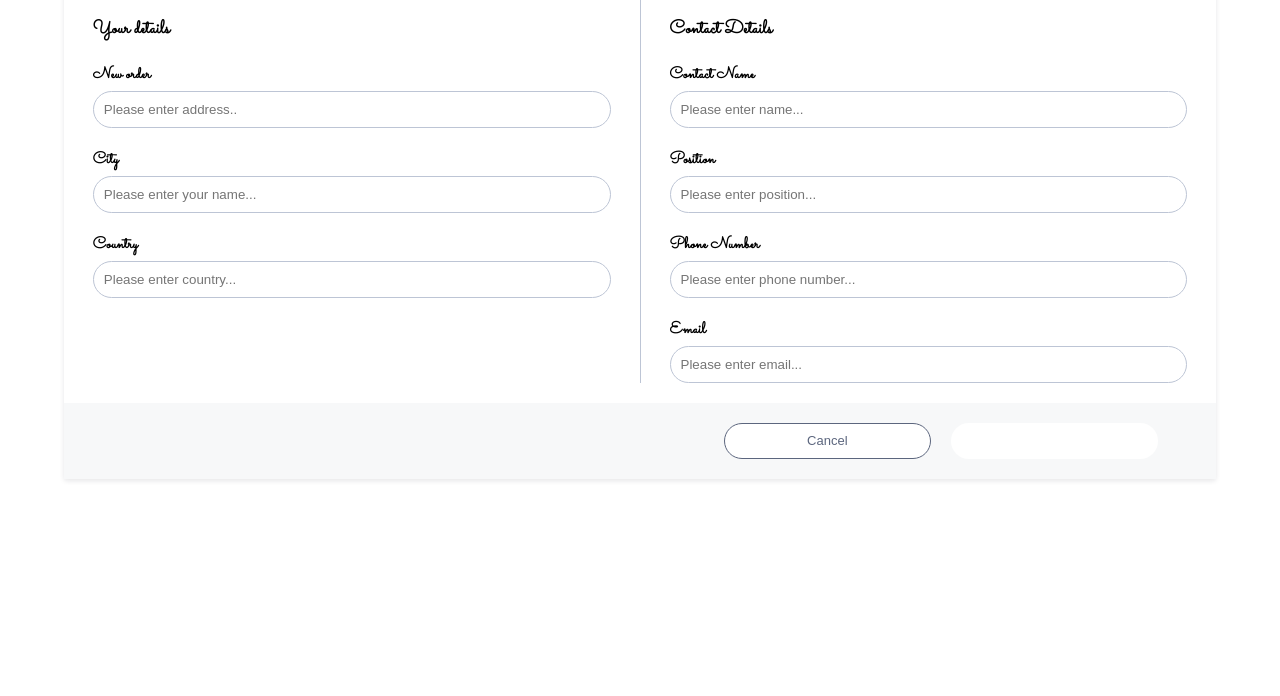
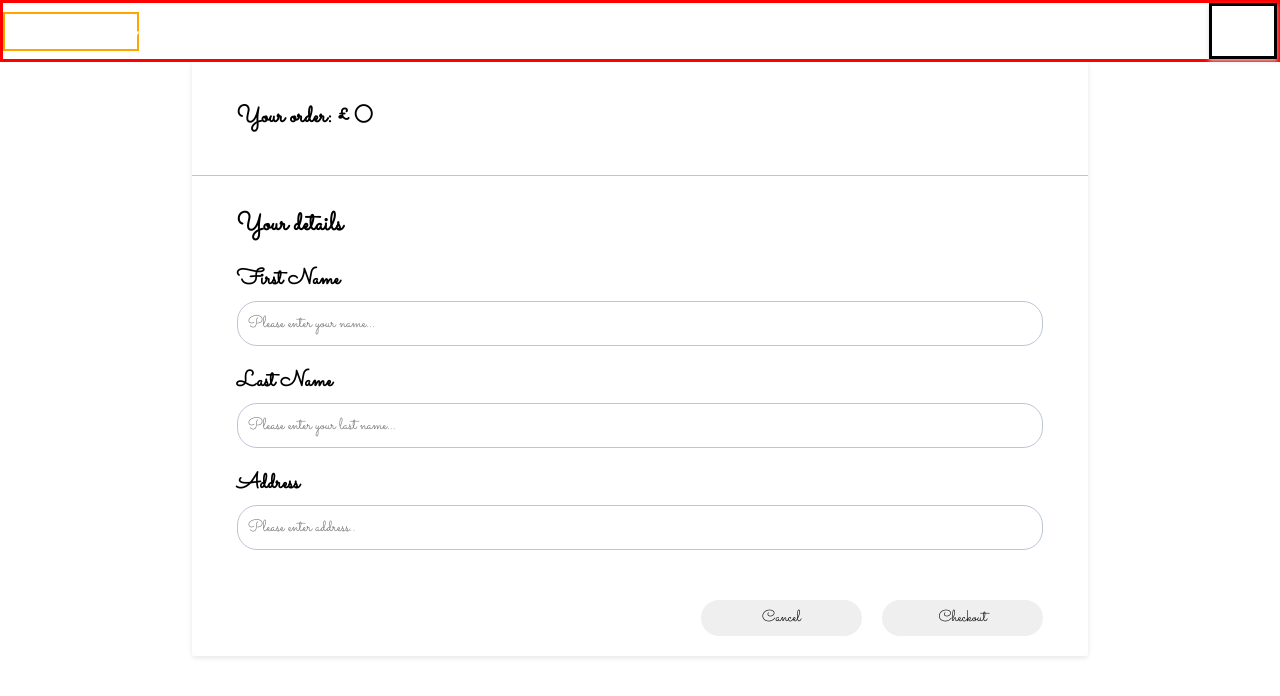
Before and after one commit to maggiekami/capstone-client, a React (Create React App) app: page /order in a window 1280 px wide. Shown: the top 696 px of the page. Built offline with nearby package versions, Linux system fonts and the light colour scheme.

Commit message:
add cart total to form

```diff
--- a/src/Components/Navbar/Navbar.scss
+++ b/src/Components/Navbar/Navbar.scss
@@ -8,6 +8,7 @@
   &__section {
     border: 3px solid red;
     position: fixed;
+    top: 0;
     display:flex;
     align-items: center;
     justify-content:space-between;
@@ -19,9 +20,11 @@
   }
 
   &__section-active {
-    background: red;
+    background: #2b0001;
     // box-shadow:
   }
+
+
 
   &__logo-div {
     border: 2px solid orange;
--- a/src/pages/CheckoutForm/CheckoutForm.js
+++ b/src/pages/CheckoutForm/CheckoutForm.js
@@ -3,19 +3,24 @@ import { CartContext } from "../../CartContext";
 import axios from "axios";
 import { useNavigate } from "react-router-dom";
 import "./CheckoutForm.scss";
-
-// import * as yup from "yup";
+import * as yup from "yup";
 
 const URL = process.env.REACT_APP_BACKEND_URL;
+
+const schema = yup.object().shape({
+  fName: yup.string().required(),
+  lName: yup.string().required(),
+  address: yup.string().required(),
+});
 
 const CheckoutForm = () => {
   const cart = useContext(CartContext);
 
   const initialValues = {
-    address: "",
     fName: "",
     lName: "",
-    total: "",
+    address: "",
+    // total: "",
   };
 
   const [formFields, setFormFields] = useState(initialValues);
@@ -25,13 +30,23 @@ const CheckoutForm = () => {
   const navigate = useNavigate();
 
   const isValid = () => {
-    if (!formFields.address || !formFields.fName || !formFields.lName) {
+    if (!formFields.fName || !formFields.lName || !formFields.address) {
       setIsFormValid(false);
     } else setIsFormValid(true);
   };
 
   const handleChange = (e) => {
     const { name, value } = e.target;
+    schema
+      .validateAt(name, { [name]: value })
+      .then(() => {
+        // Clear error message for this field
+        setError((prevError) => ({ ...prevError, [name]: "" }));
+      })
+      .catch((err) => {
+        // Set error message for this field
+        setError((prevError) => ({ ...prevError, [name]: err.message }));
+      });
     setFormFields({
       ...formFields,
       [name]: value,
@@ -40,39 +55,36 @@ const CheckoutForm = () => {
 
   const handleSubmit = async (e) => {
     e.preventDefault();
-    // isValid();
+    isValid();
 
     const newOrder = {
-      address: formFields.address,
+      // address: formFields.address,
       fName: formFields.fName,
       lName: formFields.lName,
+      address: formFields.address,
       total: cart.getTotal(),
     };
 
     try {
       setIsLoading(true);
       const { data } = await axios.post(`${URL}/order`, newOrder);
-      console.log(newOrder);
-      console.log(data);
+      // console.log(newOrder);
+      // console.log(data);
       navigate("/stripe");
     } catch (error) {
       setIsLoading(false);
       setError(error.message);
-      // console.log("wrong on client");
-      // console.log(error.message);
     }
   };
-
-  //     alert("Registration successful.");
   if (isLoading) {
     return <p>Loading...</p>;
   }
 
   return (
-    <form onSubmit={handleSubmit} className="form">
+    <form onSubmit={handleSubmit} onBlur={isValid} className="form">
       <section className="form__title-wrapper">
         <div className="form__section-container form__section-container--title-btn">
-          <h2 className="form__title">Place yourt order</h2>
+          <h2 className="form__title">Your order: £ {cart.getTotal()}</h2>
         </div>
       </section>
 
@@ -80,8 +92,47 @@ const CheckoutForm = () => {
         <section className="form__section">
           <div className="form__section-container">
             <h3 className="form__section-title">Your details</h3>
+
+            <label htmlFor="fName" className="form__label">
+              First Name
+            </label>
+            <input
+              id="fName"
+              type="text"
+              className={
+                error.fName
+                  ? "form__text-input form__text-input-error"
+                  : "form__text-input"
+              }
+              name="fName"
+              placeholder="Please enter your name..."
+              onChange={handleChange}
+              value={formFields.fName}
+            />
+            {error.fName && (
+              <span className="form__error">Please enter your name</span>
+            )}
+            <label htmlFor="lName" className="form__label">
+              Last Name
+            </label>
+            <input
+              id="lName"
+              type="text"
+              className={
+                error.lName
+                  ? "form__text-input form__text-input-error"
+                  : "form__text-input"
+              }
+              name="lName"
+              placeholder="Please enter your last name..."
+              onChange={handleChange}
+              value={formFields.lName}
+            />
+            {error.lName && (
+              <span className="form__error">Please enter your last name</span>
+            )}
             <label htmlFor="warehouse-name" className="form__label">
-              New order
+              Address
             </label>
             <input
               id="address"
@@ -99,150 +150,28 @@ const CheckoutForm = () => {
             {error.address && (
               <span className="form__error">This field is required</span>
             )}
-
-            <label htmlFor="fName" className="form__label">
-              City
-            </label>
-            <input
-              id="fname"
-              type="text"
-              className={
-                error.Fname
-                  ? "form__text-input form__text-input-error"
-                  : "form__text-input"
-              }
-              name="fName"
-              placeholder="Please enter your name..."
-              onChange={handleChange}
-              value={formFields.fName}
-            />
-            {error.city && (
-              <span className="form__error">Please provide a valid city</span>
-            )}
-            <label htmlFor="country-name" className="form__label">
-              Country
-            </label>
-            <input
-              id="country-name"
-              type="text"
-              className={
-                error.country
-                  ? "form__text-input form__text-input-error"
-                  : "form__text-input"
-              }
-              name="country"
-              placeholder="Please enter country..."
-              onChange={handleChange}
-              value={formFields.country}
-            />
-            {error.country && (
-              <span className="form__error">
-                Please provide a valid country
-              </span>
-            )}
-          </div>
-        </section>
-
-        <section className="form__section">
-          <div className="form__section-container">
-            <h3 className="form__section-title">Contact Details</h3>
-            <label htmlFor="contact-name" className="form__label">
-              Contact Name
-            </label>
-            <input
-              id="contact-name"
-              type="text"
-              className={
-                error.contact_name
-                  ? "form__text-input form__text-input-error"
-                  : "form__text-input"
-              }
-              name="contact_name"
-              placeholder="Please enter name..."
-              onChange={handleChange}
-              value={formFields.contact_name}
-            />
-            {error.contact_name && (
-              <span className="form__error">Please provide a name</span>
-            )}
-            <label htmlFor="position-name" className="form__label">
-              Position
-            </label>
-            <input
-              id="position-name"
-              type="text"
-              className={
-                error.contact_position
-                  ? "form__text-input form__text-input-error"
-                  : "form__text-input"
-              }
-              name="contact_position"
-              placeholder="Please enter position..."
-              onChange={handleChange}
-              value={formFields.contact_position}
-            />
-            {error.contact_position && (
-              <span className="form__error">Please add a position</span>
-            )}
-            <label htmlFor="phone-name" className="form__label">
-              Phone Number
-            </label>
-            <input
-              id="phone-name"
-              type="text"
-              className={
-                error.contact_phone
-                  ? "form__text-input form__text-input-error"
-                  : "form__text-input"
-              }
-              name="contact_phone"
-              placeholder="Please enter phone number..."
-              onChange={handleChange}
-              value={formFields.contact_phone}
-            />
-            {error.contact_phone && (
-              <span className="form__error">
-                Invalid phone number format (ex. +1 (646) 123-1234)
-              </span>
-            )}
-            <label htmlFor="email-name" className="form__label">
-              Email
-            </label>
-            <input
-              type="email"
-              className={
-                error.contact_email
-                  ? "form__text-input form__text-input-error"
-                  : "form__text-input"
-              }
-              name="contact_email"
-              placeholder="Please enter email..."
-              onChange={handleChange}
-              value={formFields.contact_email}
-            />
-            {error.contact_email && (
-              <span className="form__error">
-                Invalid email format (ex. 'user@example.com')
-              </span>
-            )}
           </div>
         </section>
       </section>
       <section className="form__actions">
         <div className="form__section-container form__section-container--actions">
-          <button
-            onClick={() => navigate("/warehouses")}
-            className="form__btn form__btn--cancel"
-          >
+          <button onClick={() => navigate("/")} className="form__btn">
             Cancel
           </button>
-          <button className="form__btn form__btn--submit">+ Add item</button>
+          <button className="form__btn" disabled={!isFormValid}>
+            Checkout
+          </button>
         </div>
-        {error && (
+        {!isFormValid && (
           <div className="form__error-all">
             <span>All fields are required</span>
           </div>
         )}
+        {/* {error && (
+          <div className="form__error-all">
+            <span>All fields are required</span>
+          </div>
+        )} */}
       </section>
     </form>
   );
--- a/src/pages/Register/Register.js
+++ b/src/pages/Register/Register.js
@@ -1,5 +1,4 @@
 import { useState } from "react";
-// import sha256 from "crypto-js/sha256";
 import { useNavigate } from "react-router-dom";
 import "./Register.scss";
 import axios from "axios";
--- a/src/styles/partials/_forms.scss
+++ b/src/styles/partials/_forms.scss
@@ -4,37 +4,33 @@
 
 .form {
   width: 90%;
-  margin: -7rem auto 0 auto;
+  font-size: 2.2rem;
+  margin: 6rem auto 0 auto;
   border-radius: 2px;
   box-shadow: 0px 2px 5px rgba(19, 24, 44, 0.1);
   background-color: $primary-colour-3;
   font-family: "Titillium Web", sans-serif;
-  @include tablet {
-    margin: -12rem auto 0 auto;
+  @include tablet-l {
+    width: 75%;
+  }
+  @include desktop-sm {
+    width: 70%;
   }
   @include desktop {
     max-width: $desktop-breakpoint;
   }
   &__title-wrapper {
-    margin: 2rem 0rem;
     display: flex;
     border-bottom: 1px solid $secondary-colour-2;
   }
 
-  &__go-back-btn {
-    all: unset;
-    // background-image: url("../../assets/Icons/arrow_back-24px.svg");
-    padding: 1.6rem;
-    background-repeat: no-repeat;
-    background-position-y: 50%;
-    cursor: pointer;
-  }
   &__title {
     font-size: 2.4rem;
-    width: 60%;
+    width: 100%;
   }
 
   &__input-container {
+
     @include tablet {
       display: flex;
       justify-content: space-around;
@@ -45,6 +41,7 @@
     margin: 0 auto;
 
     &--actions {
+
       display: flex;
       justify-content: space-between;
 
@@ -55,45 +52,30 @@
     &--title-btn {
       display: flex;
       align-items: flex-start;
-      margin: 2rem auto;
+      margin: 4rem auto;
     }
   }
   &__section {
+    padding: 1rem 0;
     width: 100%;
     @include tablet {
       margin-bottom: 2rem;
     }
 
-    &:last-child {
-      @include tablet {
-        border-left: 1px solid $secondary-colour-2;
-      }
-    }
+    // &:last-child {
+    //   @include tablet {
+    //     border-left: 1px solid $secondary-colour-2;
+    //   }
+    // }
   }
   &__section-title {
     margin: 2rem 0;
-  }
-
-  &__radio {
-    margin-right: 1rem;
-  }
-  &__radio-group {
-    width: 40%;
-  }
-  &__radio-section {
-    display: flex;
-    justify-content: space-between;
   }
 
   &__label {
     display: block;
     margin: 2rem 0 0.5rem 0;
     font-weight: $demi;
-
-    &--radio {
-      display: inline;
-      font-weight: $regular;
-    }
   }
 
   &__text-input {
@@ -102,64 +84,53 @@
     padding: 1rem;
     border: 1px solid $secondary-colour-2;
     color: $secondary-colour-2;
-    font-family: "Titillium Web", sans-serif;
-
-    &--textarea {
-      height: 10rem;
-      resize: none;
-    }
+    font-size: 1.6rem;
+    // font-family: "Titillium Web", sans-serif;
+    font-family: inherit;
 
     &:focus {
       outline: none;
-      border: 1px solid $primary-colour-2;
-      color: $primary-colour-1;
+      background-color: white;
+      border: 1px solid black;
+      color: black;
     }
 
-    &:last-child {
-      margin-bottom: 2rem;
-      @include tablet {
-        margin-bottom: 0;
-      }
-    }
+    // &:last-child {
+    //   margin-bottom: 2rem;
+    //   @include tablet {
+    //     margin-bottom: 0;
+    //   }
+    // }
   }
   &__text-input-error {
     @extend .form__text-input;
-    border: 1px solid $supporting-colour-2;
+    border: 1px solid red;
   }
 
-  &__select {
-    border-radius: 2rem;
-    width: 100%;
-    padding: 1rem;
-    margin-bottom: 2rem;
-    border: 1px solid $secondary-colour-2;
-    color: $secondary-colour-2;
-    appearance: none;
-    // background-image: url("../../assets/Icons/arrow_drop_down-24px.svg");
-    background-repeat: no-repeat;
-    background-position-x: 95%;
-    background-position-y: 50%;
-    font-family: "Titillium Web", sans-serif;
-    &:focus {
-      outline: none;
-      border: 1px solid $primary-colour-2;
-      color: $primary-colour-1;
-    }
-  }
+  // &__select {
+  //   border-radius: 2rem;
+  //   width: 100%;
+  //   padding: 1rem;
+  //   margin-bottom: 2rem;
+  //   border: 1px solid $secondary-colour-2;
+  //   color: $secondary-colour-2;
+  //   appearance: none;
+  //   // background-image: url("../../assets/Icons/arrow_drop_down-24px.svg");
+  //   background-repeat: no-repeat;
+  //   background-position-x: 95%;
+  //   background-position-y: 50%;
+  //   font-family: "Titillium Web", sans-serif;
+  //   &:focus {
+  //     outline: none;
+  //     border: 1px solid $primary-colour-2;
+  //     color: $primary-colour-1;
+  //   }
+  // }
 
-  &__section {
-    border-bottom: 1px solid $secondary-colour-2;
-    @include tablet {
-      border-bottom: none;
-    }
-  }
-  &__section:last-child {
-    border-bottom: none;
-  }
+
 
   &__actions {
     padding: 2rem 0;
-    background-color: $background-colour-2;
     @include tablet {
       margin-left: auto;
     }
@@ -170,14 +141,13 @@
     display: flex;
     justify-content: center;
     align-items: center;
-
     height: 3.6rem;
-
-    font-size: 1.3rem;
+    font-size: 1.6rem;
     line-height: 20px;
     border: none;
     cursor: pointer;
-    font-family: "Titillium Web", sans-serif;
+    // font-family: "Titillium Web", sans-serif;
+    font-family: inherit;
     @include tablet {
       width: 20%;
       margin-left: 2rem;
@@ -214,7 +184,7 @@
     }
   }
   &__error-all {
-    color: $supporting-colour-2;
+    color: red;
     text-align: center;
     margin-top: 0.5rem;
   }
```
Also changed, not shown: src/Components/ProductsSection/ProductsSection.scss (+8 -7 lines), src/pages/CheckoutForm/CheckoutForm.scss (+1 -22 lines), src/styles/partials/_mixins.scss (+12 -0 lines).
